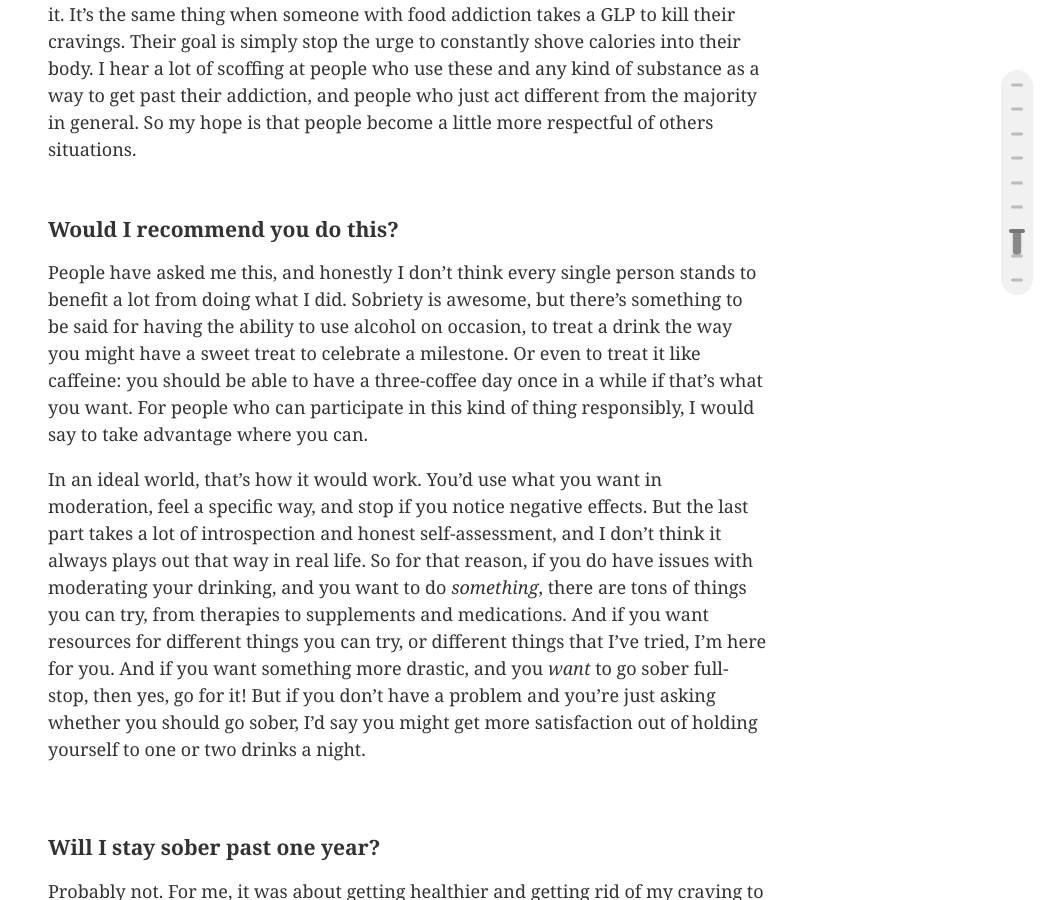
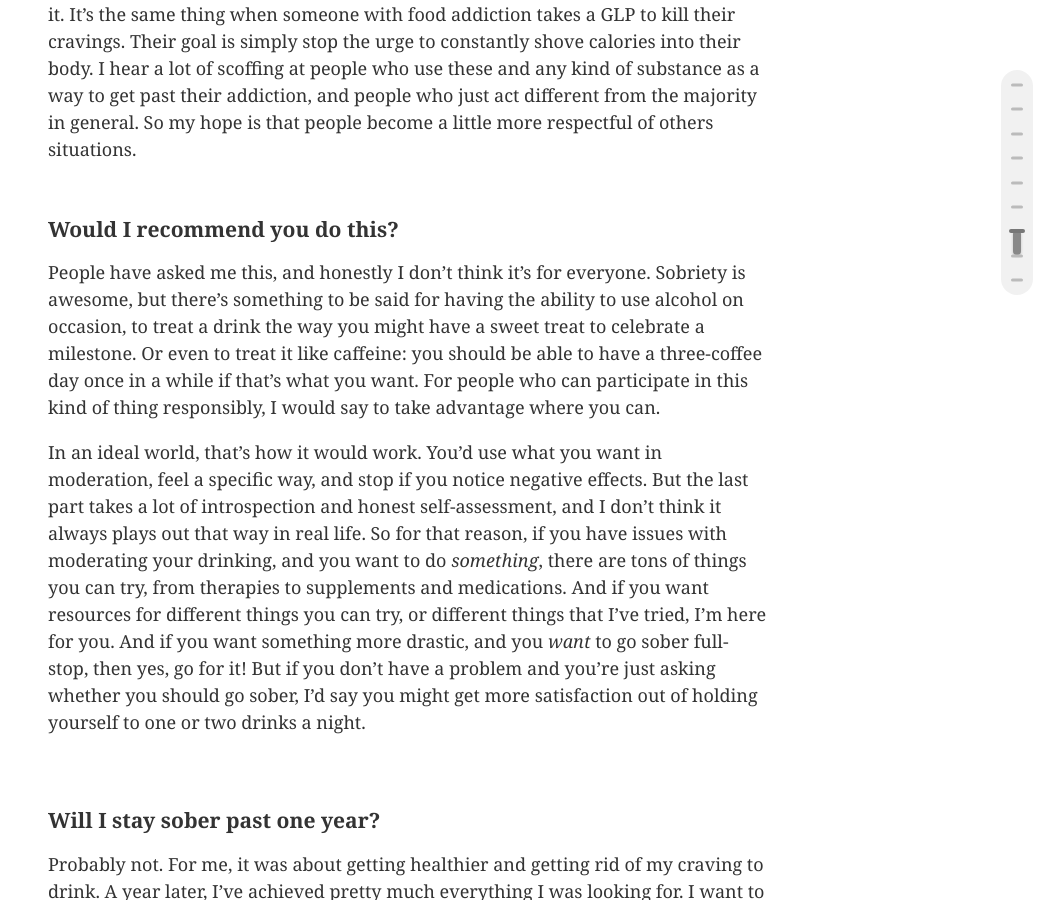
Before and after one commit to 0sps/sull1van.com, a Jekyll site: the page built from _posts/2026-07-04-thoughts-on-a-year-sober.md, in a window 1280 px wide and 900 px high, scrolled down 5075 px. Shown: the whole window, without its empty margins (232-1280 px from the left). Built offline with Jekyll 4.4.1, drawn with Linux system fonts in a browser that asks for light colours.

Commit message:
Update 2026-07-04-thoughts-on-a-year-sober.md

```diff
--- a/_posts/2026-07-04-thoughts-on-a-year-sober.md
+++ b/_posts/2026-07-04-thoughts-on-a-year-sober.md
@@ -121,9 +121,9 @@
 
 
 ### Would I recommend you do this?
-People have asked me this, and honestly I don't think every single person stands to benefit a lot from doing what I did. Sobriety is awesome, but there's something to be said for having the ability to use alcohol on occasion, to treat a drink the way you might have a sweet treat to celebrate a milestone. Or even to treat it like caffeine: you should be able to have a three-coffee day once in a while if that's what you want. For people who can participate in this kind of thing responsibly, I would say to take advantage where you can.
+People have asked me this, and honestly I don't think it's for everyone. Sobriety is awesome, but there's something to be said for having the ability to use alcohol on occasion, to treat a drink the way you might have a sweet treat to celebrate a milestone. Or even to treat it like caffeine: you should be able to have a three-coffee day once in a while if that's what you want. For people who can participate in this kind of thing responsibly, I would say to take advantage where you can.
 
-In an ideal world, that's how it would work. You'd use what you want in moderation, feel a specific way, and stop if you notice negative effects. But the last part takes a lot of introspection and honest self-assessment, and I don't think it always plays out that way in real life. So for that reason, if you do have issues with moderating your drinking, and you want to do *something*, there are tons of things you can try, from therapies to supplements and medications. And if you want resources for different things you can try, or different things that I've tried, I'm here for you. And if you want something more drastic, and you *want* to go sober full-stop, then yes, go for it! But if you don't have a problem and you're just asking whether you should go sober, I'd say you might get more satisfaction out of holding yourself to one or two drinks a night.
+In an ideal world, that's how it would work. You'd use what you want in moderation, feel a specific way, and stop if you notice negative effects. But the last part takes a lot of introspection and honest self-assessment, and I don't think it always plays out that way in real life. So for that reason, if you have issues with moderating your drinking, and you want to do *something*, there are tons of things you can try, from therapies to supplements and medications. And if you want resources for different things you can try, or different things that I've tried, I'm here for you. And if you want something more drastic, and you *want* to go sober full-stop, then yes, go for it! But if you don't have a problem and you're just asking whether you should go sober, I'd say you might get more satisfaction out of holding yourself to one or two drinks a night.
 
 
 
```
